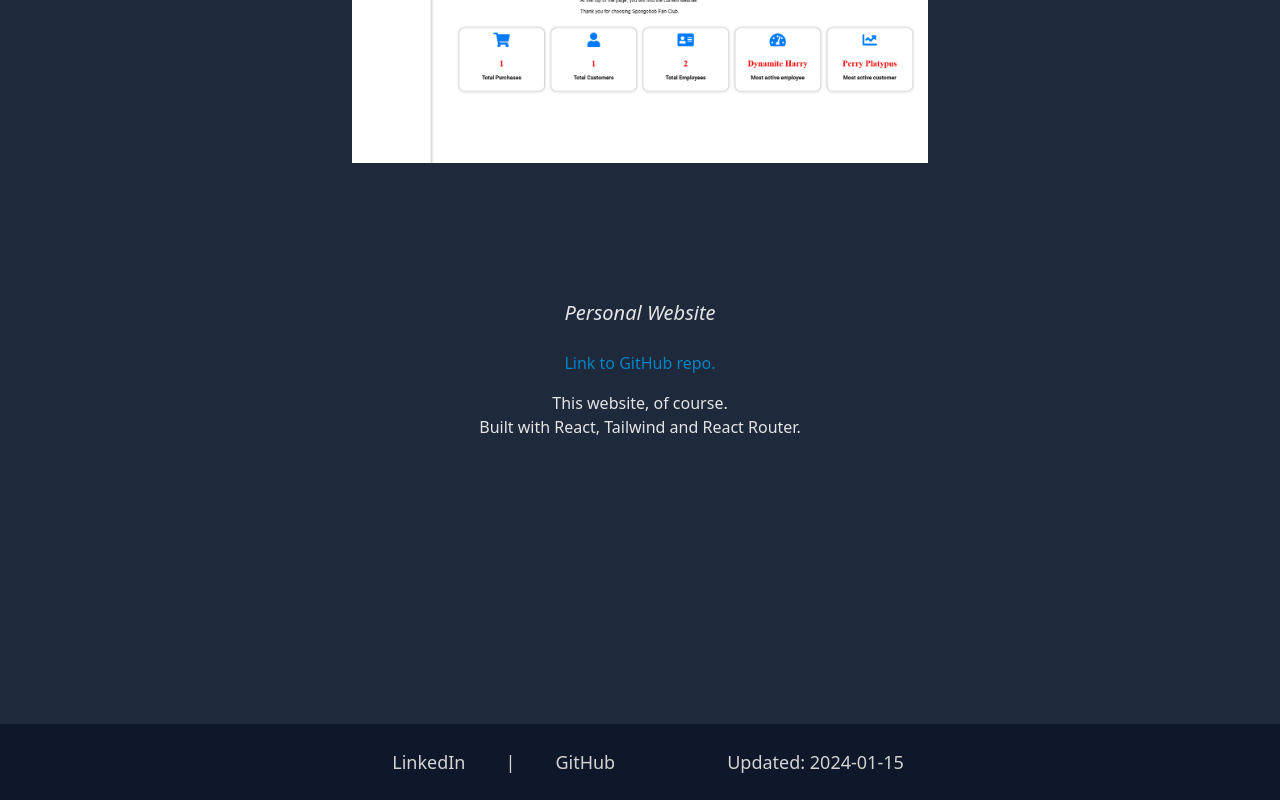
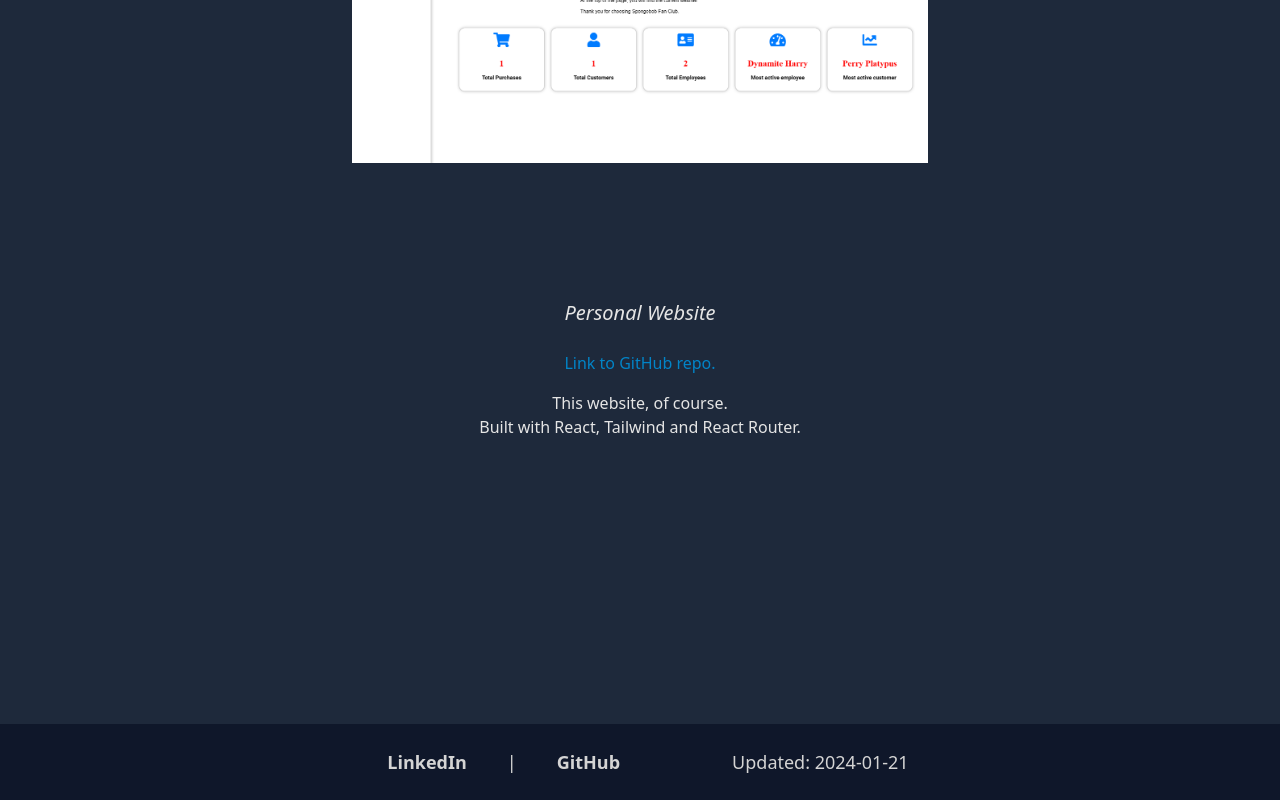
Before and after one commit to Panabana/panabana-portfolio-2024, a React (Create React App) app: page / in a window 1280 px wide. Shown: the part 804-1604 px from the top of the page. Built offline with nearby package versions, Linux system fonts and the light colour scheme.

Commit message:
Fixed email text width issue in contact

```diff
--- a/src/pages/Contact.js
+++ b/src/pages/Contact.js
@@ -7,10 +7,10 @@ export default function Contact() {
       <div className="flex-grow text-sky-100 bg-slate-800 py-8 sm:py-10">
         <div id="projects" className="container mx-auto justify-center body-font">
           <div className="container mx-auto h-full lg:h-dvh px-5 p-6 text-center lg:px-40">
-            <div className="grid grid-rows-1 grid-cols-2 sm:p-4 ">
+            <div className="grid grid-rows-1 grid-cols-2 justify-items-center sm:p-4 ">
               <div className="px-6 mt-4 lg:mt-0">
                 <h2 className="font-semibold tracking-widest text-xs sm:text-base">
-                  ADDRESS
+                  LOCATION
                 </h2>
                 <p className="p-2 text-xs sm:text-base">
                   Malmö, Sweden
@@ -20,18 +20,15 @@ export default function Contact() {
                 <h2 className="font-semibold tracking-widest text-xs sm:text-base">
                   EMAIL
                 </h2>
-                <p className="p-2 text-xs sm:text-base text-center">
+                <p className="text-wrap p-2 text-xs sm:text-base text-center ">
                   palexanderbengtsson@gmail.com
                 </p>
               </div>
             </div>
             <div>
               <h2 className="text-xl mt-5 p-4">
-                Map Location
+                MAP
               </h2>
-              <p className="p-5 text-xs sm:text-base">
-                I can work from/to anywhere within +/- 5 timezones.
-              </p>
             </div>
             <div className="h-[75%] p-5 sm:h-1/2 place-content-center rounded-lg flex relative">
               <iframe
--- a/src/pages/Footer.js
+++ b/src/pages/Footer.js
@@ -6,7 +6,7 @@ export default function Footer() {
           href="https://www.linkedin.com/in/alexanderbengtsson/"
           target="_blank"
           rel="noopener noreferrer"
-          className="mr-1 md:mr-10 hover:underline">
+          className="mr-1 md:mr-10 hover:underline font-bold">
           LinkedIn
         </a>
         <p className="mr-1 md:mr-10"> | </p>
@@ -14,11 +14,11 @@ export default function Footer() {
           href="https://www.github.com/panabana/"
           target="_blank"
           rel="noopener noreferrer"
-          className="mr-5 md:mr-28 hover:underline">
+          className="mr-5 md:mr-28 hover:underline font-bold">
           GitHub
         </a>
         <p>
-          Updated: 2024-01-15
+          Updated: 2024-01-21
         </p>
       </nav>
       <div>
```
